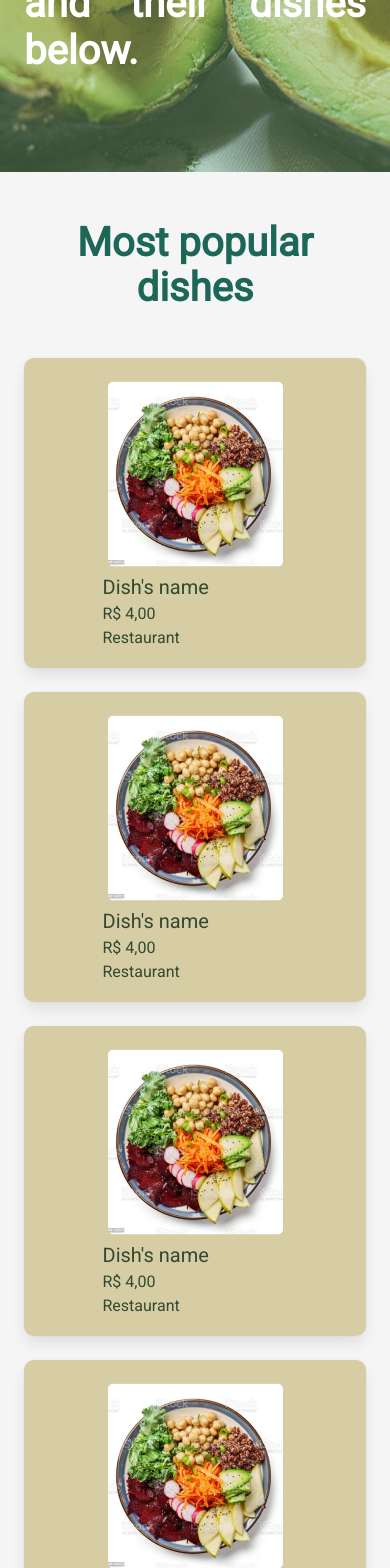
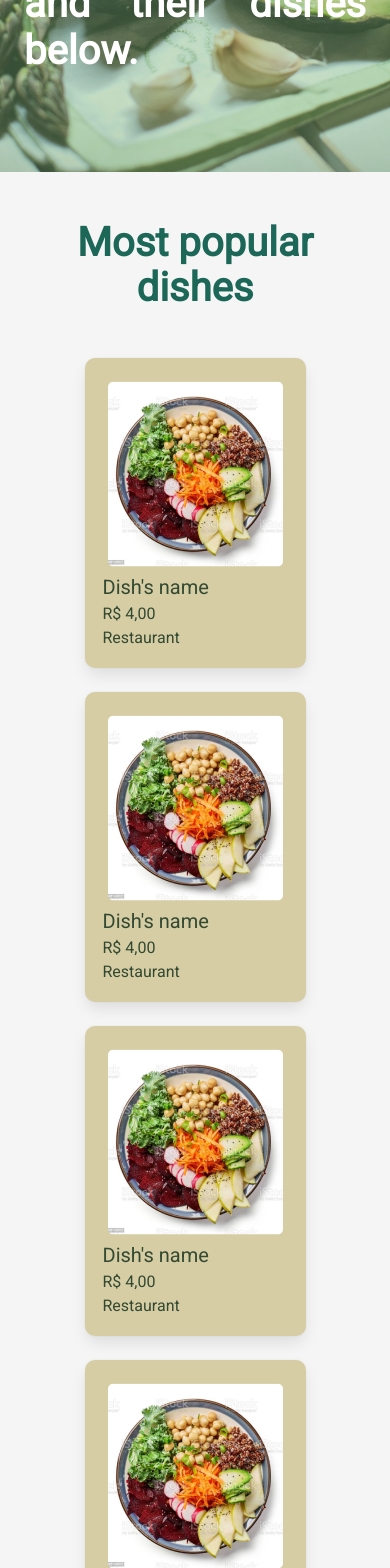
Before and after one commit to Tyago-Teoi/React-Vegfood, a React (Create React App) app: page / in a window 390 px wide. Shown: the part 432-2000 px from the top of the page. Built offline with nearby package versions, Linux system fonts and the light colour scheme.

Commit message:
Improved responsiveness

```diff
--- a/src/components/Card/Card.css
+++ b/src/components/Card/Card.css
@@ -4,6 +4,7 @@
   padding: 18px 18px 18px 18px;
   text-align: left;
   border-radius: 10px;
+  max-width: 230px;
 }
 
 .card:hover {
--- a/src/components/Card/Card.js
+++ b/src/components/Card/Card.js
@@ -4,7 +4,7 @@ import dish from "./dish-image.png";
 
 const Card = () => {
   return (
-    <a href="/">
+    <a href="/" className="is-flex is-justify-content-center">
       <div className="card is-flex is-justify-content-center">
         <div className="content">
           <img className="image" src={dish} alt="The dish"></img>
--- a/src/components/Footer/Footer.js
+++ b/src/components/Footer/Footer.js
@@ -12,13 +12,13 @@ function Footer() {
             <figure className="is-flex is-align-items-center image is-128x128">
               <img
                 src="http://localhost:3000/logo-footer.png"
-                alt="Logo da VegFood"
+                alt="VegFood's alternate logo: three pigs in a row and red heart in the background"
               ></img>
             </figure>
           </div>
         </div>
         <div className="has-text-centered tile is-vertical is-parent">
-          <div className="tile pd-3">
+          <div className="tile pb-5">
             <div className="tile is-child is-flex is-align-items-center is-justify-content-center">
               <a href="/" className="page-link">
                 <FormattedMessage id="footer.about-us" />
--- a/src/pages/Home/Home.css
+++ b/src/pages/Home/Home.css
@@ -5,6 +5,7 @@
   line-height: 47px;
   color: #ffffff;
   background-image: url("veggies.jpg");
+  background-size: cover;
   box-shadow: inset 0 0 0 2000px #7fb77e6d;
   background-repeat: no-repeat;
   background-attachment: fixed;
@@ -28,3 +29,8 @@
 .centered-section {
   text-align: center;
 }
+
+.centered-card{
+  margin-left: auto;
+  margin-right: auto;
+}
--- a/src/pages/Home/Home.js
+++ b/src/pages/Home/Home.js
@@ -8,7 +8,10 @@ import "./Home.css";
 function Home(props) {
   return (
     <>
-      <NavBar currentLocale={props.currentLocale} handleLocaleChange={props.handleLocaleChange}></NavBar>
+      <NavBar
+        currentLocale={props.currentLocale}
+        handleLocaleChange={props.handleLocaleChange}
+      ></NavBar>
       <section id="welcome" className="section">
         <p id="message">
           <FormattedMessage id="home.welcome" />
@@ -22,23 +25,23 @@ function Home(props) {
           <FormattedMessage id="home.dishes-header" />
         </h1>
         <div className="columns is-multiline">
-          <div className="column">
-            <Card />
+          <div className="column is-12-mobile is-2-desktop is-4-tablet">
+            <Card className="centered-card"/>
           </div>
-          <div className="column">
-            <Card />
+          <div className="column is-12-mobile is-2-desktop is-4-tablet">
+            <Card className="centered-card"/>
           </div>
-          <div className="column">
-            <Card />
+          <div className="column is-12-mobile is-2-desktop is-4-tablet">
+            <Card className="centered-card"/>
           </div>
-          <div className="column">
-            <Card />
+          <div className="column is-12-mobile is-2-desktop is-4-tablet">
+            <Card className="centered-card"/>
           </div>
-          <div className="column">
-            <Card />
+          <div className="column is-12-mobile is-2-desktop is-4-tablet">
+            <Card className="centered-card"/>
           </div>
-          <div className="column">
-            <Card />
+          <div className="column is-12-mobile is-2-desktop is-4-tablet">
+            <Card className="centered-card"/>
           </div>
         </div>
       </section>
@@ -47,22 +50,22 @@ function Home(props) {
           <FormattedMessage id="home.restaurants-header" />
         </h1>
         <div className="columns is-multiline">
-          <div className="column">
+          <div className="column is-2-desktop is-4-tablet">
             <Card />
           </div>
-          <div className="column">
+          <div className="column is-2-desktop is-4-tablet">
             <Card />
           </div>
-          <div className="column">
+          <div className="column is-2-desktop is-4-tablet">
             <Card />
           </div>
-          <div className="column">
+          <div className="column is-2-desktop is-4-tablet">
             <Card />
           </div>
-          <div className="column">
+          <div className="column is-2-desktop is-4-tablet">
             <Card />
           </div>
-          <div className="column">
+          <div className="column is-2-desktop is-4-tablet">
             <Card />
           </div>
         </div>
@@ -72,22 +75,22 @@ function Home(props) {
           <FormattedMessage id="home.ingredients-header" />
         </h1>
         <div className="columns is-multiline">
-          <div className="column">
+          <div className="column is-2-desktop is-4-tablet">
             <Card />
           </div>
-          <div className="column">
+          <div className="column is-2-desktop is-4-tablet">
             <Card />
           </div>
-          <div className="column">
+          <div className="column is-2-desktop is-4-tablet">
             <Card />
           </div>
-          <div className="column">
+          <div className="column is-2-desktop is-4-tablet">
             <Card />
           </div>
-          <div className="column">
+          <div className="column is-2-desktop is-4-tablet">
             <Card />
           </div>
-          <div className="column">
+          <div className="column is-2-desktop is-4-tablet">
             <Card />
           </div>
         </div>
```
